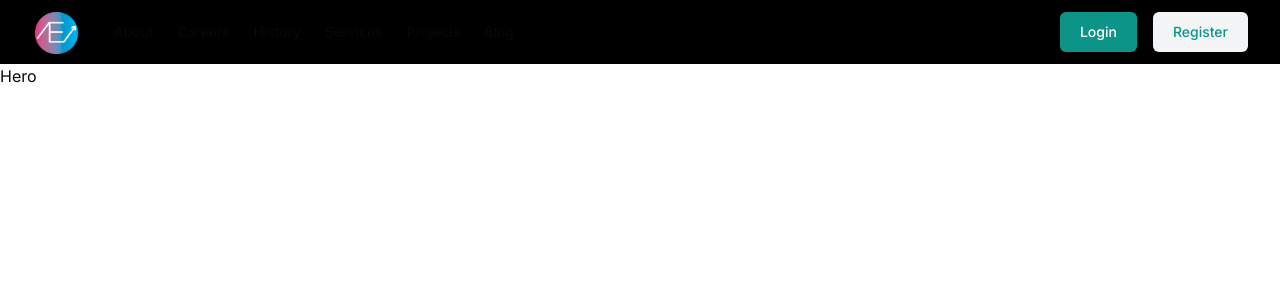
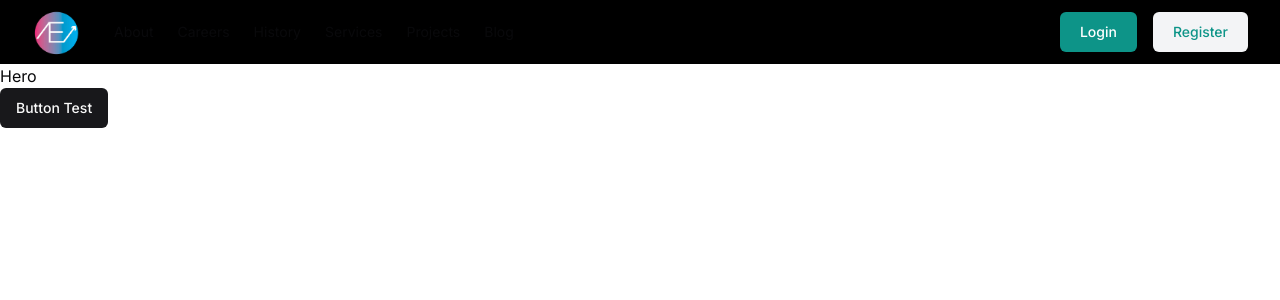
Before and after one commit to quoctm17/enigma-project, a Next.js app: page / in a window 1280 px wide. Shown: the top 300 px of the page. Built offline with nearby package versions, Linux system fonts and the light colour scheme; no server answers.

Commit message:
Fix Header Bug

```diff
--- a/app/_components/Header.tsx
+++ b/app/_components/Header.tsx
@@ -7,7 +7,7 @@ function Header() {
             <div className="mx-auto flex h-16 max-w-screen-xl items-center gap-8 px-4 sm:px-6 lg:px-8">
                 <Image src='/logo.png' alt='logo'
                     width={50}
-    height={50}/>
+                    height={50} />
 
                 <div className="flex flex-1 items-center justify-end md:justify-between">
                     <nav aria-label="Global" className="hidden md:block">
--- a/app/page.tsx
+++ b/app/page.tsx
@@ -9,6 +9,7 @@ export default function Home() {
     <div>
       <Header></Header>
       <Hero></Hero>
+      <Button>Button Test</Button>
     </div>
   );
 }
```
Lines whose indentation alone changed are shown as unchanged.
